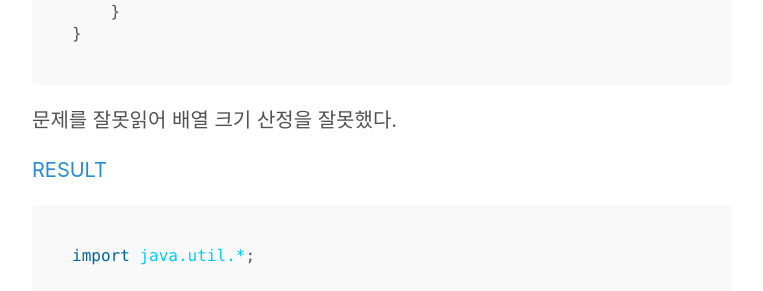
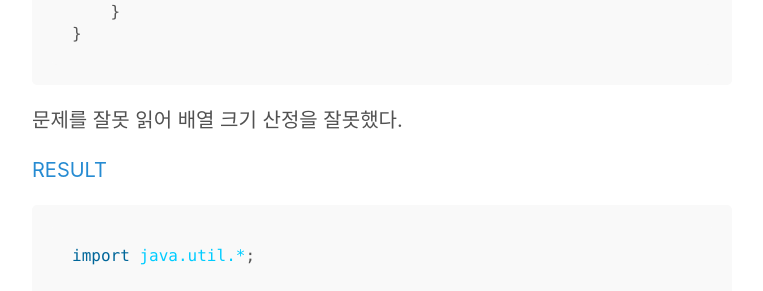
Before and after one commit to bgrooot/bgrooot.github.io, a Jekyll site: the page built from _posts/2018-02-21-codility-perm-missing-elem.md, in a window 1280 px wide. Shown: the part 679-970 px from the top of the page, without its empty margins (258-1021 px from the left). Built offline with Jekyll 4.4.1, drawn with Linux system fonts in a browser that asks for light colours.

````diff
--- a/_posts/2018-02-21-codility-perm-missing-elem.md
+++ b/_posts/2018-02-21-codility-perm-missing-elem.md
@@ -26,7 +26,7 @@ class Solution {
 }
 ```
 
-문제를 잘못읽어 배열 크기 산정을 잘못했다.
+문제를 잘못 읽어 배열 크기 산정을 잘못했다.
 
 [RESULT](https://app.codility.com/demo/results/training9HAYQ2-JDV)
 
````
